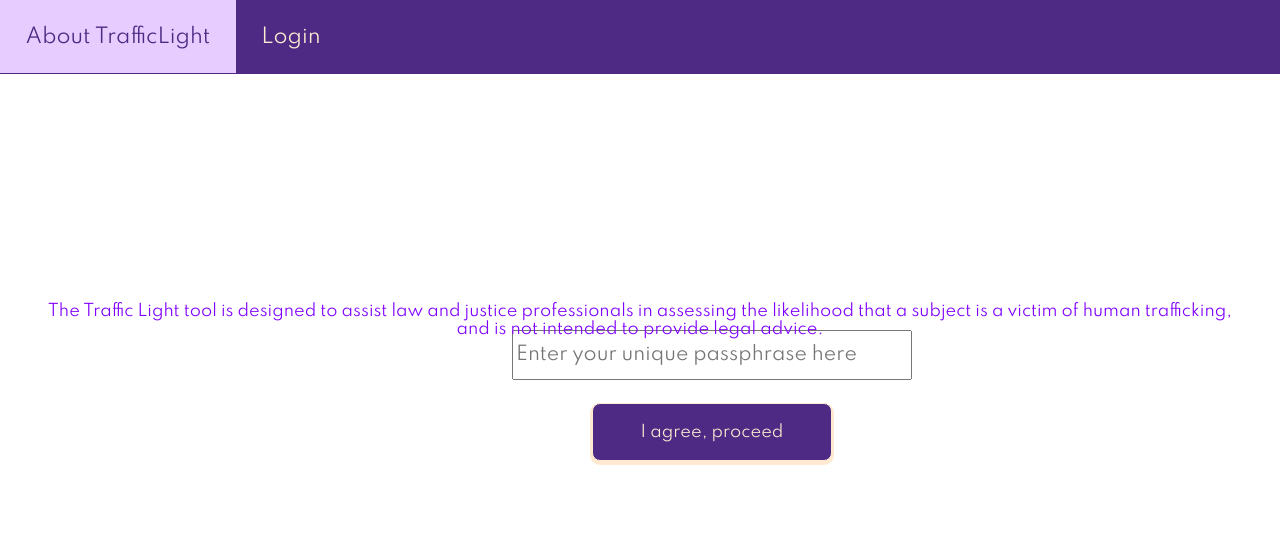
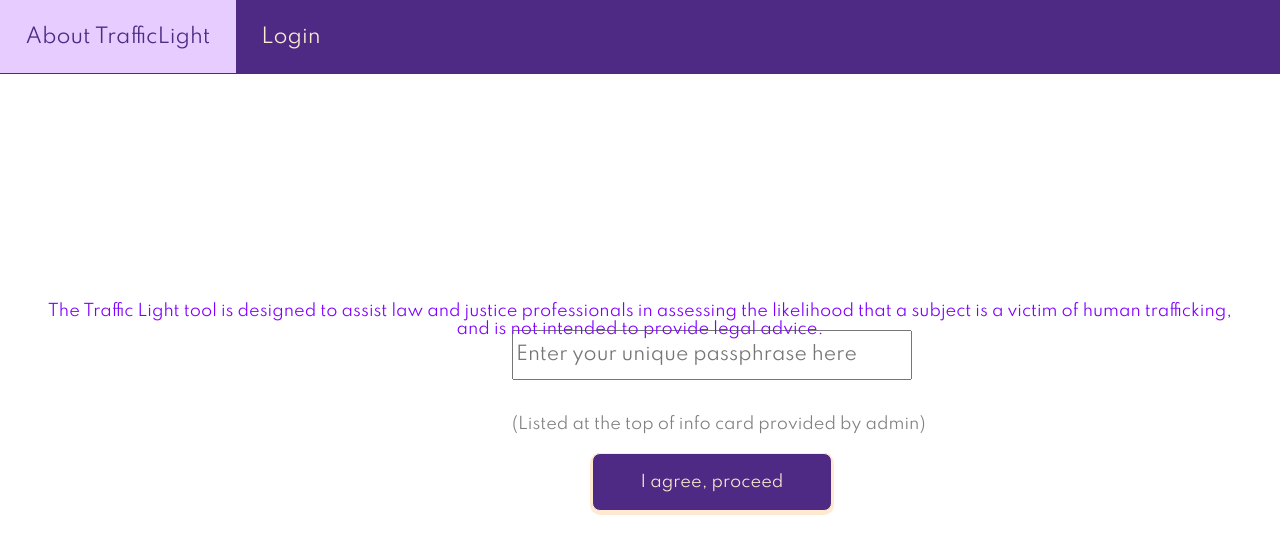
Before and after one commit to VNeelanshi/TrafficLightEKT, a plain HTML site: page index.html in a window 1280 px wide. Drawn offline with nearby package versions, Linux system fonts and the light colour scheme.

Commit message:
info card helper line added

```diff
--- a/index.html
+++ b/index.html
@@ -28,7 +28,7 @@
 
     <input type="password" id="passcode" name="passcode" placeholder="Enter your unique passphrase here"><br><br>
 
-
+   <p style="font-family: 'spartan', sans-serif; color: gray;"> (Listed at the top of info card provided by admin) </p>
     <input type="submit" value="I agree, proceed" class="login_button">
   </form>
 
```
